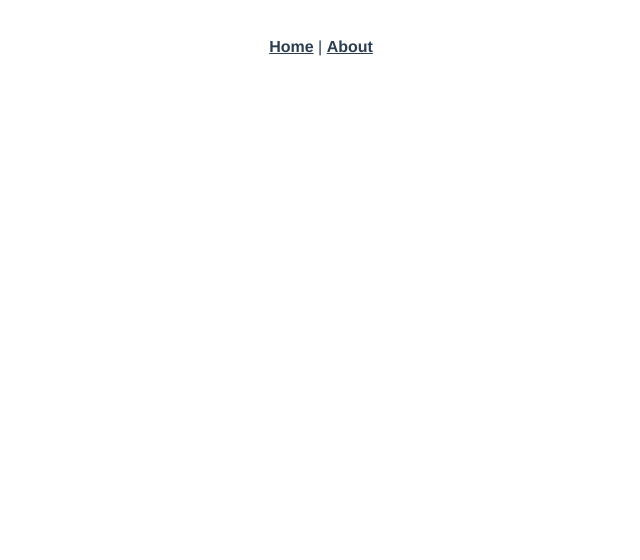
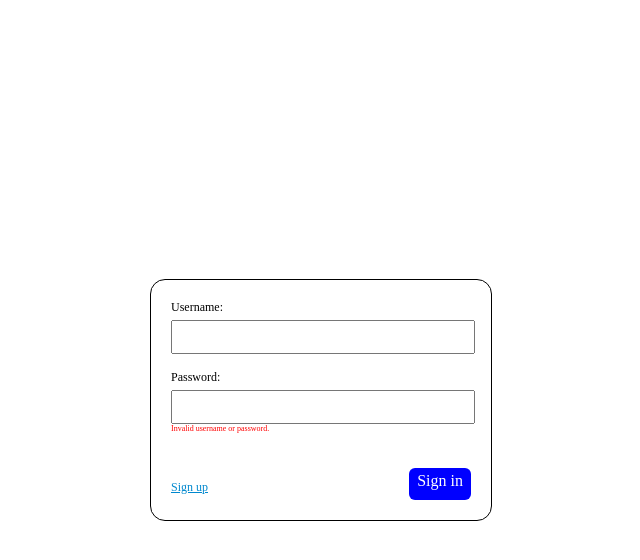
Before and after one commit to WilsonL1N/chatroom, a Vue app: page /#/signin in a window 1280 px wide. Before the commit this address had no page. Shown: the top 560 px of the page, without its empty margins (319-959 px from the left). Built offline with nearby package versions, Linux system fonts and the light colour scheme.

Commit message:
add signup page & some config js

```diff
--- a/src/App.vue
+++ b/src/App.vue
@@ -1,30 +1,30 @@
 <template>
-  <nav>
+  <!-- <nav>
     <router-link to="/">Home</router-link> |
     <router-link to="/about">About</router-link>
-  </nav>
+  </nav> -->
   <router-view/>
 </template>
 
 <style lang="scss">
-#app {
-  font-family: Avenir, Helvetica, Arial, sans-serif;
-  -webkit-font-smoothing: antialiased;
-  -moz-osx-font-smoothing: grayscale;
-  text-align: center;
-  color: #2c3e50;
-}
+// #app {
+//   font-family: Avenir, Helvetica, Arial, sans-serif;
+//   -webkit-font-smoothing: antialiased;
+//   -moz-osx-font-smoothing: grayscale;
+//   text-align: center;
+//   color: #2c3e50;
+// }
 
-nav {
-  padding: 30px;
+// nav {
+//   padding: 30px;
 
-  a {
-    font-weight: bold;
-    color: #2c3e50;
+//   a {
+//     font-weight: bold;
+//     color: #2c3e50;
 
-    &.router-link-exact-active {
-      color: #42b983;
-    }
-  }
-}
+//     &.router-link-exact-active {
+//       color: #42b983;
+//     }
+//   }
+// }
 </style>
--- /dev/null
+++ b/src/assets/js/baseURL_config.js
@@ -0,0 +1,3 @@
+var baseURL = ""
+
+export default baseURL
--- /dev/null
+++ b/src/components/signIn/SignIn.vue
@@ -0,0 +1,141 @@
+<template>
+    <div class="signin_box">
+        <div>
+            <div class="input_box">
+                <div class="info_hint">Username:</div>
+                <input id="nameinput" class="info_input" v-model="user.name" placeholder="" maxlength="8">
+            </div>
+            <div class="input_box">
+                <div class="info_hint">Password:</div>
+                <input id="passwordinput" class="info_input" v-model="user.password" placeholder="" maxlength="8">
+                <div class="error_hint" v-show="isError">{{errorInfo}}</div>
+            </div>
+        </div>
+
+        <div class="button_box">
+            <div class="signup link" @click="signup">Sign up</div>
+            <div class="signin button" @click="login">Sign in</div>
+        </div>
+    </div>
+</template>
+
+<script>
+
+import { signin } from "./api/api.js"
+
+export default {
+    data(){
+        return {
+            user: {
+                name: "",
+                password: "",
+            },
+            errorInfo: "Invalid username or password.",
+            isError: true,
+        }
+    },
+    mounted(){
+
+    },
+    methods: {
+        login: function() {
+            let params = {
+                username: this.user.name,
+                password: this.user.password
+            }
+            // let _this = this
+            signin(params).then(res=>{
+                console.log(res)
+                // _this.$router.push()
+            }).catch(res=>{
+                console.log(res)
+            })
+        }
+    },
+}
+</script>
+
+<style lang="scss" scoped>
+.signin_box {
+    text-align: left;
+    width: 300px;
+    height: 200px;
+    margin: auto;
+    padding: 20px;
+    position: absolute;
+    top: 0;
+    left: 0;
+    bottom: 0;
+    right: 0;
+    border: 1px solid;
+    border-radius: 15px;
+    display: flex;
+    flex-direction: column;
+    justify-content: space-between;
+
+    .input_box {
+        display: flex;
+        flex-direction: column;
+        margin-bottom: 16px;
+
+        .info_hint {
+            width: 100%;
+            height: 20px;
+            font-size: 12px;
+        }
+
+        .info_input {
+            width: calc(100% - 8px);
+            height: 22px;
+            font-size: 16px;
+            padding: 4px;
+        }
+
+        .error_hint {
+            font-size: 8px;
+            color: red;
+        }
+    }
+
+    .button_box {
+        display: flex;
+        flex-direction: row;
+        justify-content: space-between;
+        align-items: flex-end;
+
+        .signup {
+            font-size: 12px;
+            color: #0088ce;
+            height: 20px;
+        }
+
+        .link {
+            text-decoration: underline;
+            &:hover {
+                text-decoration: none;
+                cursor: pointer;
+            }
+        }
+
+        .signin {
+            height: 24px;
+            font-size: 16px;
+            color: white;
+            background-color: blue;
+
+            &:hover {
+                background-color: #0088ce;
+            }
+        }
+
+        .button {
+            padding: 4px 8px;
+            border-radius: 6px;
+
+            &:hover {
+                cursor: pointer;
+            }
+        }
+    }
+}
+</style>
--- /dev/null
+++ b/src/components/signIn/api/api.js
@@ -0,0 +1,10 @@
+import axios from 'axios'
+import baseURL from '@/assets/js/baseURL_config'
+
+export function signin(data) {
+    return axios({
+      url: baseURL + '/signin',
+      method: 'POST',
+      data: data
+    })
+  }
--- a/src/router/index.js
+++ b/src/router/index.js
@@ -1,20 +1,32 @@
 import { createRouter, createWebHashHistory } from 'vue-router'
-import HomeView from '../views/HomeView.vue'
+// import HomeView from '../views/HomeView.vue'
+import SignIn from '../components/signIn/SignIn.vue'
 
 const routes = [
   {
     path: '/',
-    name: 'home',
-    component: HomeView
+    redirect: () => {
+      return { path: '/signin'}
+    }
   },
   {
-    path: '/about',
-    name: 'about',
-    // route level code-splitting
-    // this generates a separate chunk (about.[hash].js) for this route
-    // which is lazy-loaded when the route is visited.
-    component: () => import(/* webpackChunkName: "about" */ '../views/AboutView.vue')
-  }
+    path: '/signin',
+    name: 'signin',
+    component: SignIn
+  },
+  // {
+  //   path: '/',
+  //   name: 'home',
+  //   component: HomeView
+  // },
+  // {
+  //   path: '/about',
+  //   name: 'about',
+  //   // route level code-splitting
+  //   // this generates a separate chunk (about.[hash].js) for this route
+  //   // which is lazy-loaded when the route is visited.
+  //   component: () => import(/* webpackChunkName: "about" */ '../views/AboutView.vue')
+  // }
 ]
 
 const router = createRouter({
```
